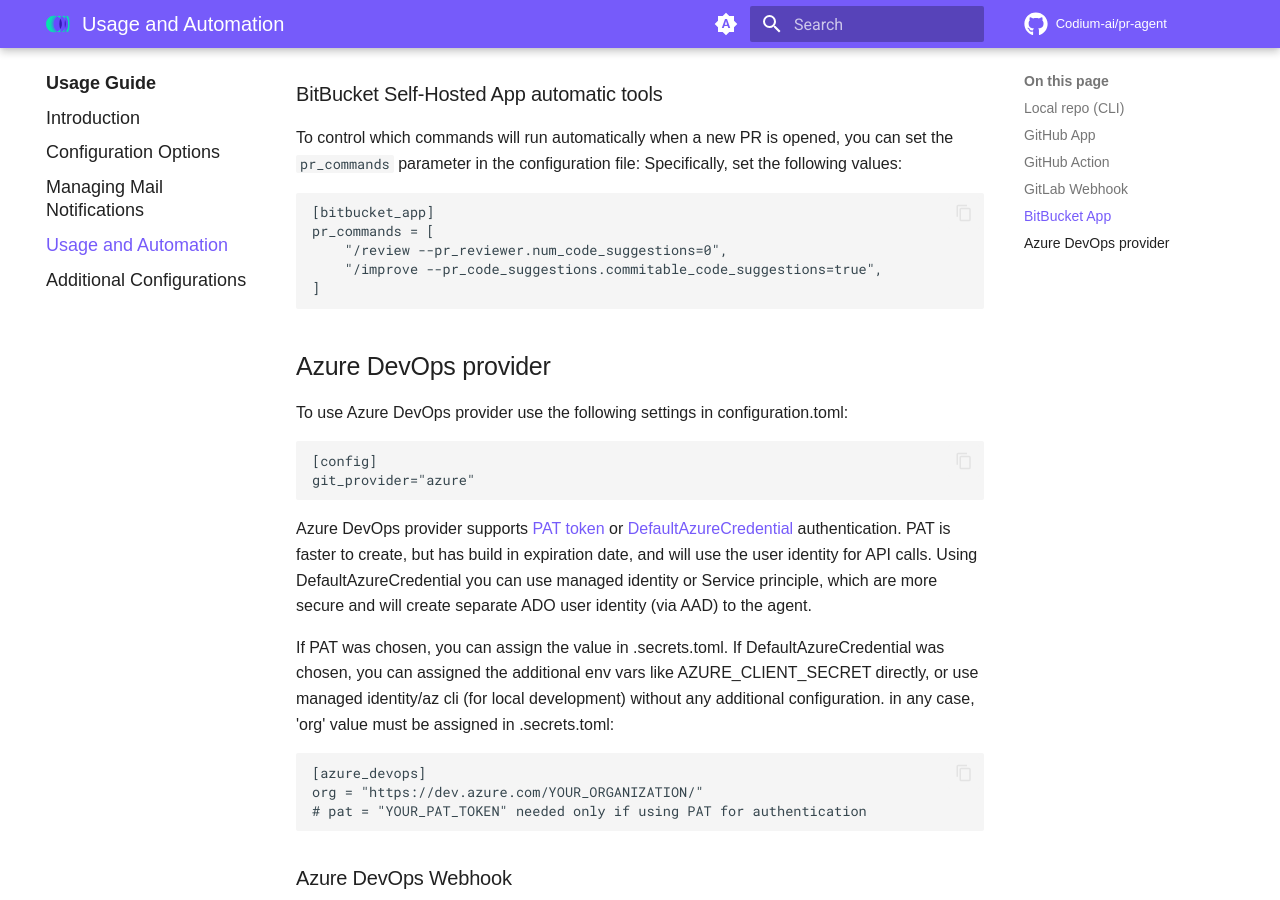
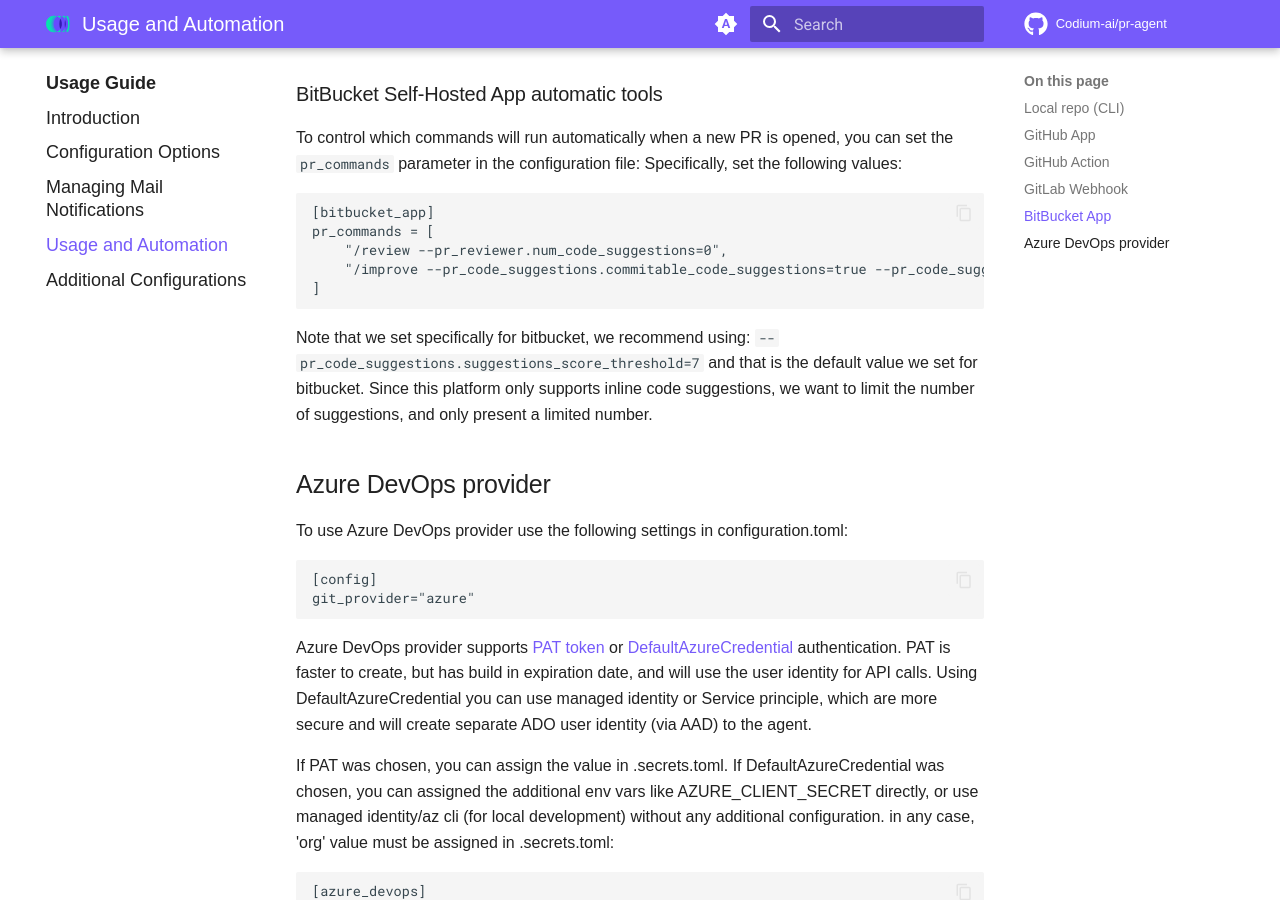
Before and after one commit to Codium-ai/pr-agent, an MkDocs documentation site: the page built from docs/docs/usage-guide/automations_and_usage.md, in a window 1280 px wide and 900 px high, scrolled down 4927 px. Built offline with MkDocs 1.6.1 and Material for MkDocs 9.7.7, drawn with Linux system fonts in a browser that asks for light colours; comment, search, counter and statistics services are not loaded.

Commit message:
Update Bitbucket app commands to include suggestions score threshold in documentation and configuration

````diff
--- a/docs/docs/usage-guide/automations_and_usage.md
+++ b/docs/docs/usage-guide/automations_and_usage.md
@@ -182,9 +182,11 @@
 [bitbucket_app]
 pr_commands = [
     "/review --pr_reviewer.num_code_suggestions=0",
-    "/improve --pr_code_suggestions.commitable_code_suggestions=true",
+    "/improve --pr_code_suggestions.commitable_code_suggestions=true --pr_code_suggestions.suggestions_score_threshold=7",
 ]
 ```
+Note that we set specifically for bitbucket, we recommend using: `--pr_code_suggestions.suggestions_score_threshold=7` and that is the default value we set for bitbucket.
+Since this platform only supports inline code suggestions, we want to limit the number of suggestions, and only present a limited number.
 
 ## Azure DevOps provider
 
````
Also changed, not shown: 1 other file.
